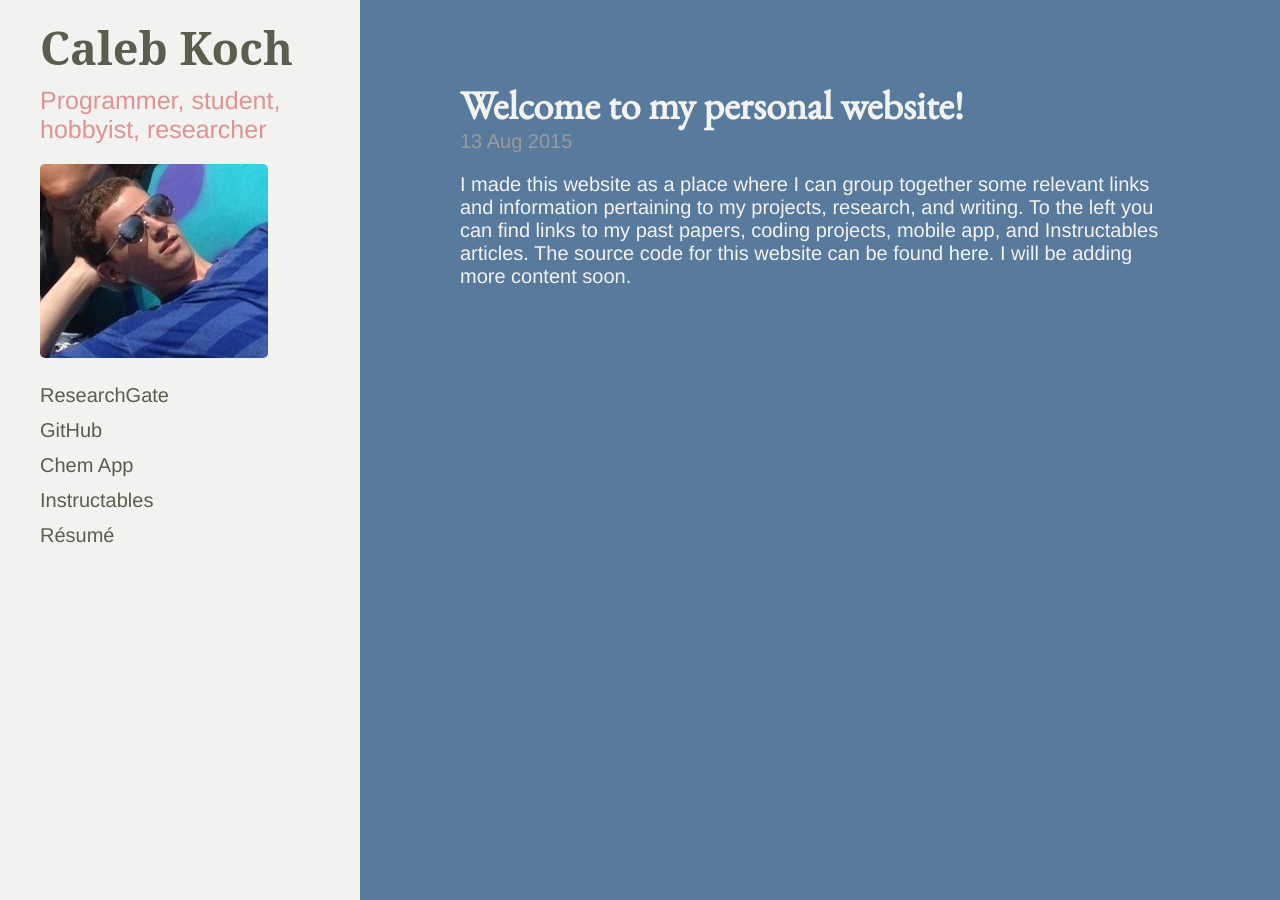
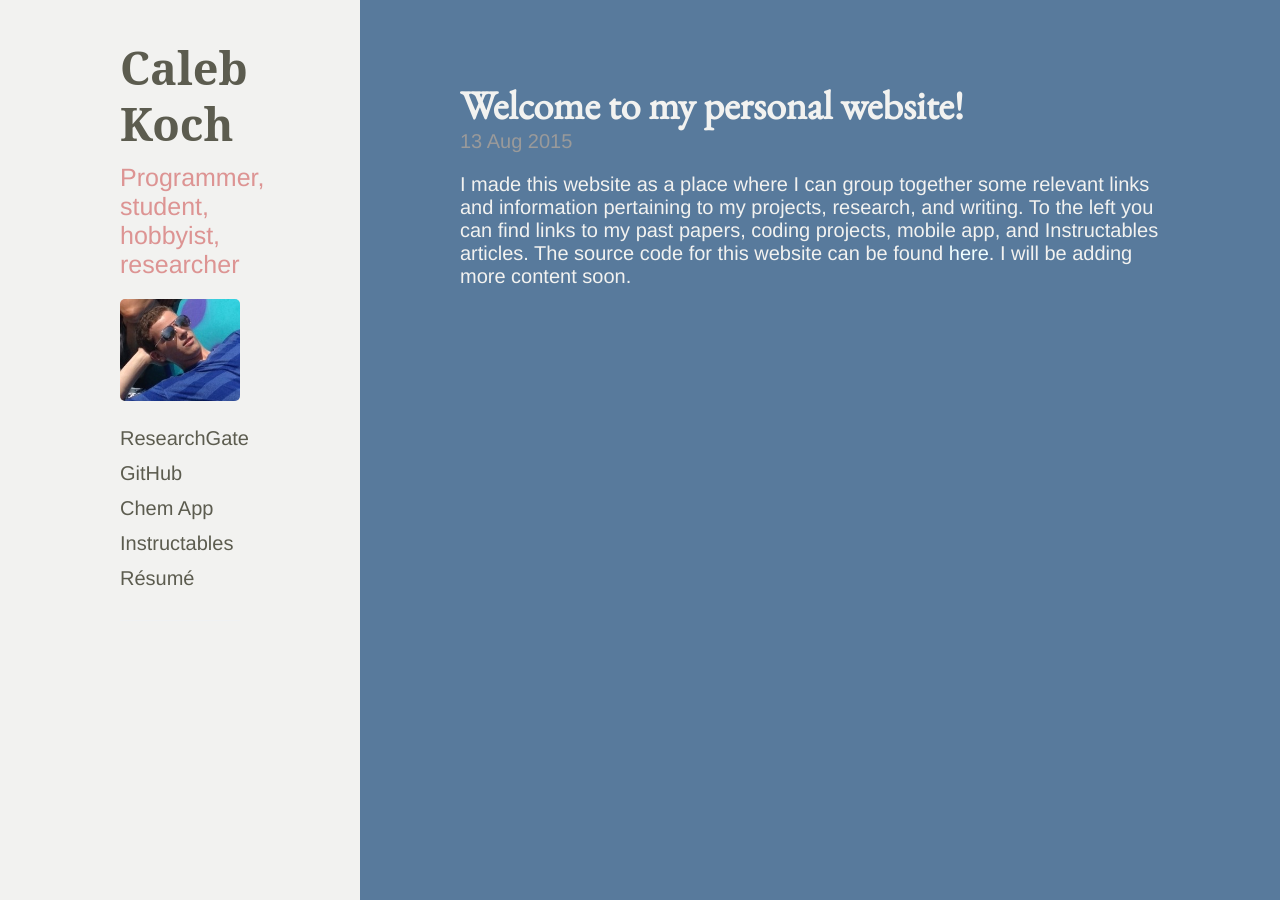
Before and after one commit to cakoch10/cakoch10.github.io, a Jekyll site: the page built from index.html, in a window 1280 px wide. Built offline with Jekyll 4.4.1, drawn with Linux system fonts in a browser that asks for light colours; Markdown is read by kramdown in place of the engine named in the settings; the list of posts is cut into pages by our own code.

Commit message:
Update blackdoc.css

```diff
--- a/public/css/blackdoc.css
+++ b/public/css/blackdoc.css
@@ -162,10 +162,10 @@ tbody tr:nth-child(odd) th {
  * Flexible banner for housing site name, intro, and "footer" content. Starts
  * out above content in mobile and later moves to the side with wider viewports.
  */
-/*Changed from 2*/
+/*Changed from 1*/
 .sidebar {
   text-align: center;
-  padding: 1rem 1rem;
+  padding: 2rem 5rem;
   color: rgba(200, 54, 54,.5);
   background-color: #f2f2f0;
   overflow: auto;
```
